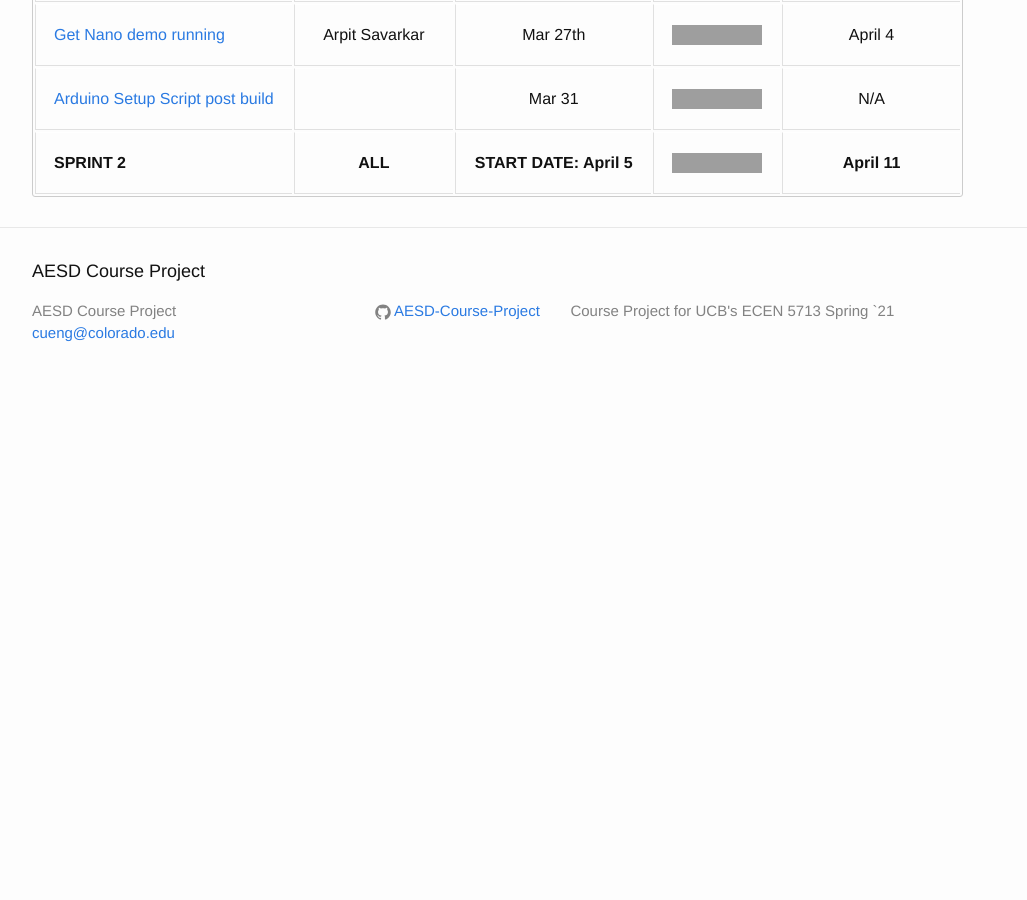
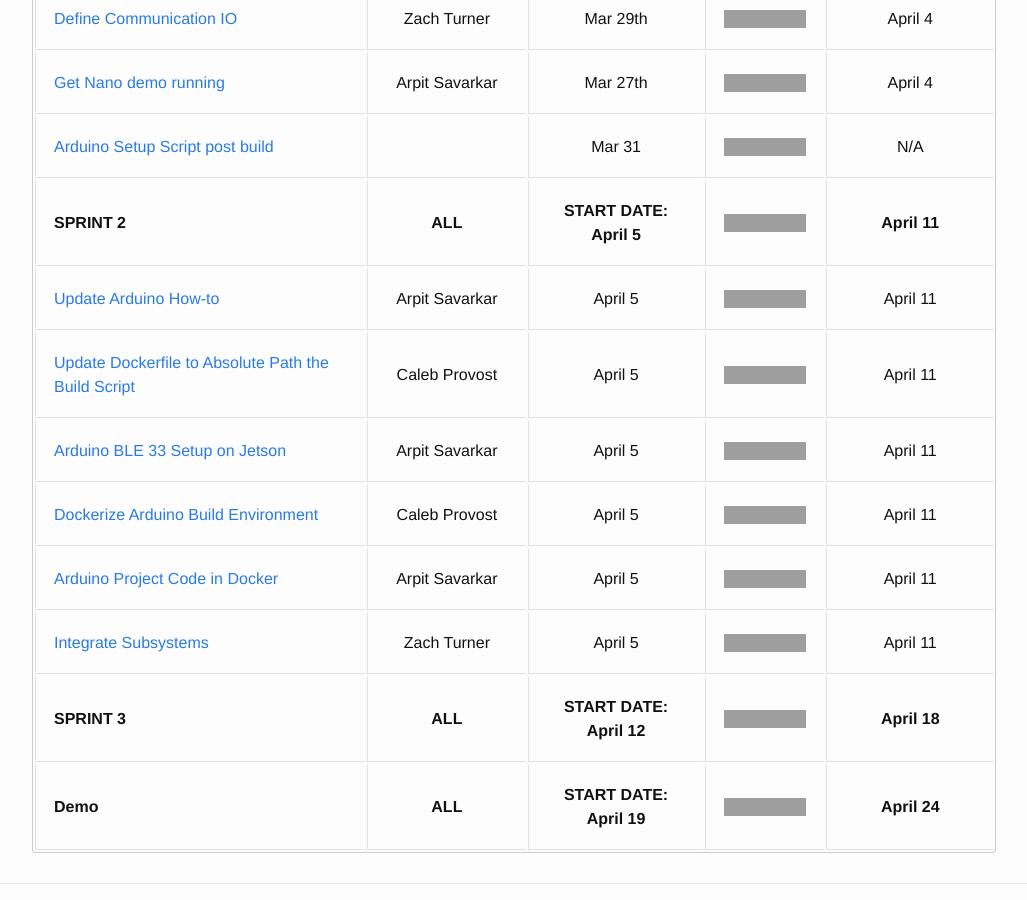
Before and after one commit to AESD-Course-Project/AESD-Course-Project.github.io, a Jekyll site: the page built from src/Project-Schedule.md, in a window 1280 px wide and 900 px high, scrolled down 683 px. Shown: the whole window, without its empty margins (126-1153 px from the left). Built offline with Jekyll 4.4.1, drawn with Linux system fonts in a browser that asks for light colours; our own code applies the rules of GitHub Pages for plain Markdown files; before the commit the page ends 1088 px from its top, so only the background shows below that; grey boxes are pictures that could not be loaded.

```diff
--- a/src/Project-Schedule.md
+++ b/src/Project-Schedule.md
@@ -24,3 +18,11 @@ The Course Project's [Projects](https://github.com/AESD-Course-Project/AESD-Cour
 | [Get Nano demo running](https://github.com/AESD-Course-Project/AESD-Course-Project.github.io/issues/6)    | Arpit Savarkar | Mar 27th | ![Status](https://img.shields.io/github/issues/detail/label/AESD-Course-Project/AESD-Course-Project.github.io/6?label=&style=for-the-badge) | April 4 |
 | [Arduino Setup Script post build](https://github.com/AESD-Course-Project/AESD-Course-Project.github.io/issues/4)    |  | Mar 31 | ![Status](https://img.shields.io/github/issues/detail/label/AESD-Course-Project/AESD-Course-Project.github.io/4?label=&style=for-the-badge) | N/A |
 | **SPRINT 2**              | **ALL** | **START DATE: April 5** | ![Status](https://img.shields.io/github/milestones/progress/AESD-Course-Project/AESD-Course-Project.github.io/2?label=&style=for-the-badge) | **April 11** |
+| [Update Arduino How-to](https://github.com/AESD-Course-Project/AESD-Course-Project.github.io/issues/9)    | Arpit Savarkar | April 5 | ![Status](https://img.shields.io/github/issues/detail/label/AESD-Course-Project/AESD-Course-Project.github.io/9?label=&style=for-the-badge) | April 11 |
+| [Update Dockerfile to Absolute Path the Build Script](https://github.com/AESD-Course-Project/AESD-Course-Project.github.io/issues/10)    | Caleb Provost | April 5 | ![Status](https://img.shields.io/github/issues/detail/label/AESD-Course-Project/AESD-Course-Project.github.io/10?label=&style=for-the-badge) | April 11 |
+| [Arduino BLE 33 Setup on Jetson](https://github.com/AESD-Course-Project/AESD-Course-Project.github.io/issues/11)    | Arpit Savarkar | April 5 | ![Status](https://img.shields.io/github/issues/detail/label/AESD-Course-Project/AESD-Course-Project.github.io/11?label=&style=for-the-badge) | April 11 |
+| [Dockerize Arduino Build Environment](https://github.com/AESD-Course-Project/AESD-Course-Project.github.io/issues/12)    | Caleb Provost | April 5 | ![Status](https://img.shields.io/github/issues/detail/label/AESD-Course-Project/AESD-Course-Project.github.io/12?label=&style=for-the-badge) | April 11 |
+| [Arduino Project Code in Docker](https://github.com/AESD-Course-Project/AESD-Course-Project.github.io/issues/13)    | Arpit Savarkar | April 5 | ![Status](https://img.shields.io/github/issues/detail/label/AESD-Course-Project/AESD-Course-Project.github.io/13?label=&style=for-the-badge) | April 11 |
+| [Integrate Subsystems](https://github.com/AESD-Course-Project/AESD-Course-Project.github.io/issues/14)    | Zach Turner | April 5 | ![Status](https://img.shields.io/github/issues/detail/label/AESD-Course-Project/AESD-Course-Project.github.io/14?label=&style=for-the-badge) | April 11 |
+| **SPRINT 3**              | **ALL** | **START DATE: April 12** | ![Status](https://img.shields.io/github/milestones/progress/AESD-Course-Project/AESD-Course-Project.github.io/3?label=) | **April 18** |
+| **Demo**                  | **ALL** | **START DATE: April 19** | ![Status](https://img.shields.io/github/milestones/progress/AESD-Course-Project/AESD-Course-Project.github.io/4?label=) | **April 24** |
```
Also changed, not shown: other parts of src/Project-Schedule.md (+0 -6 lines).
